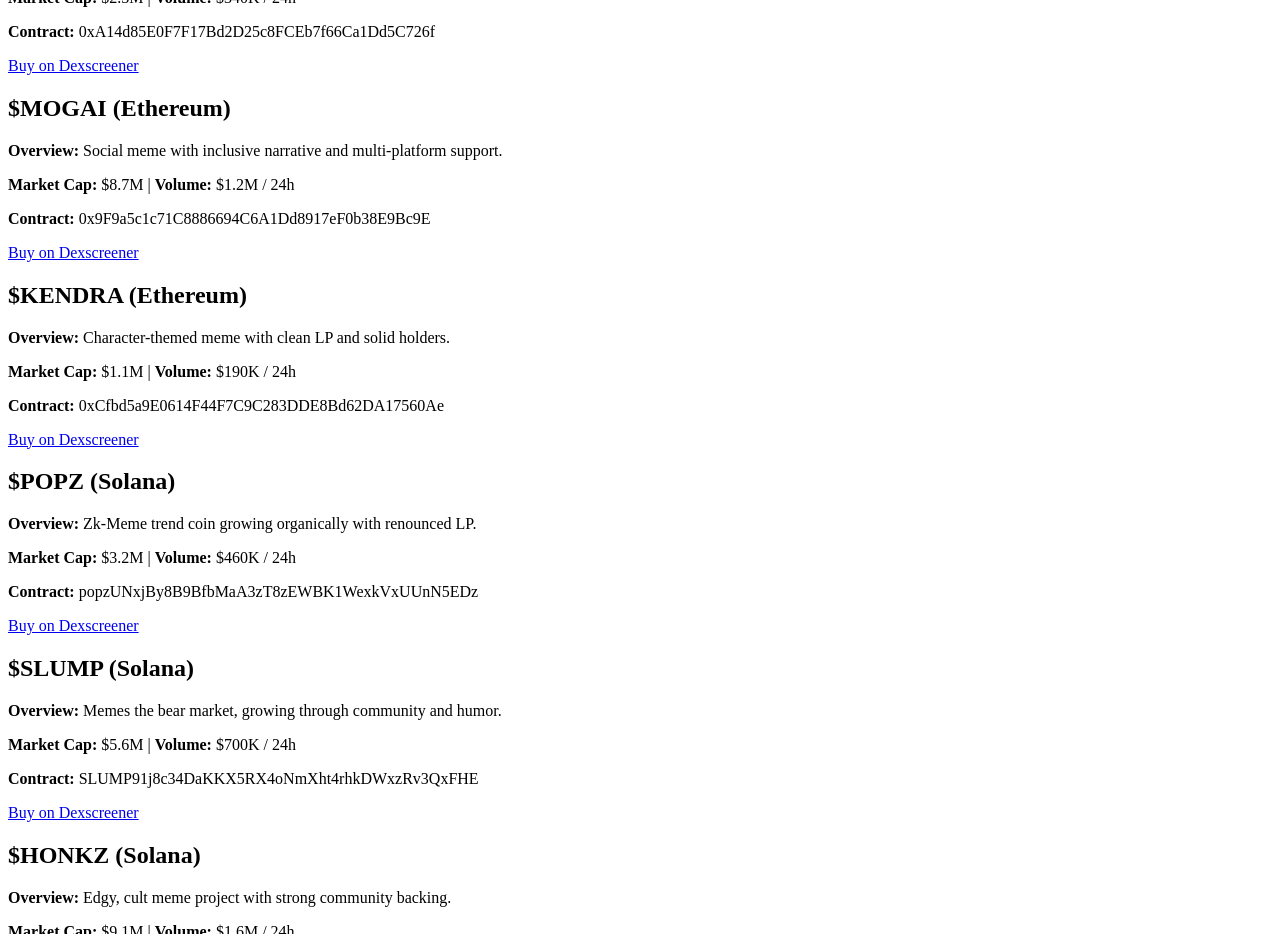
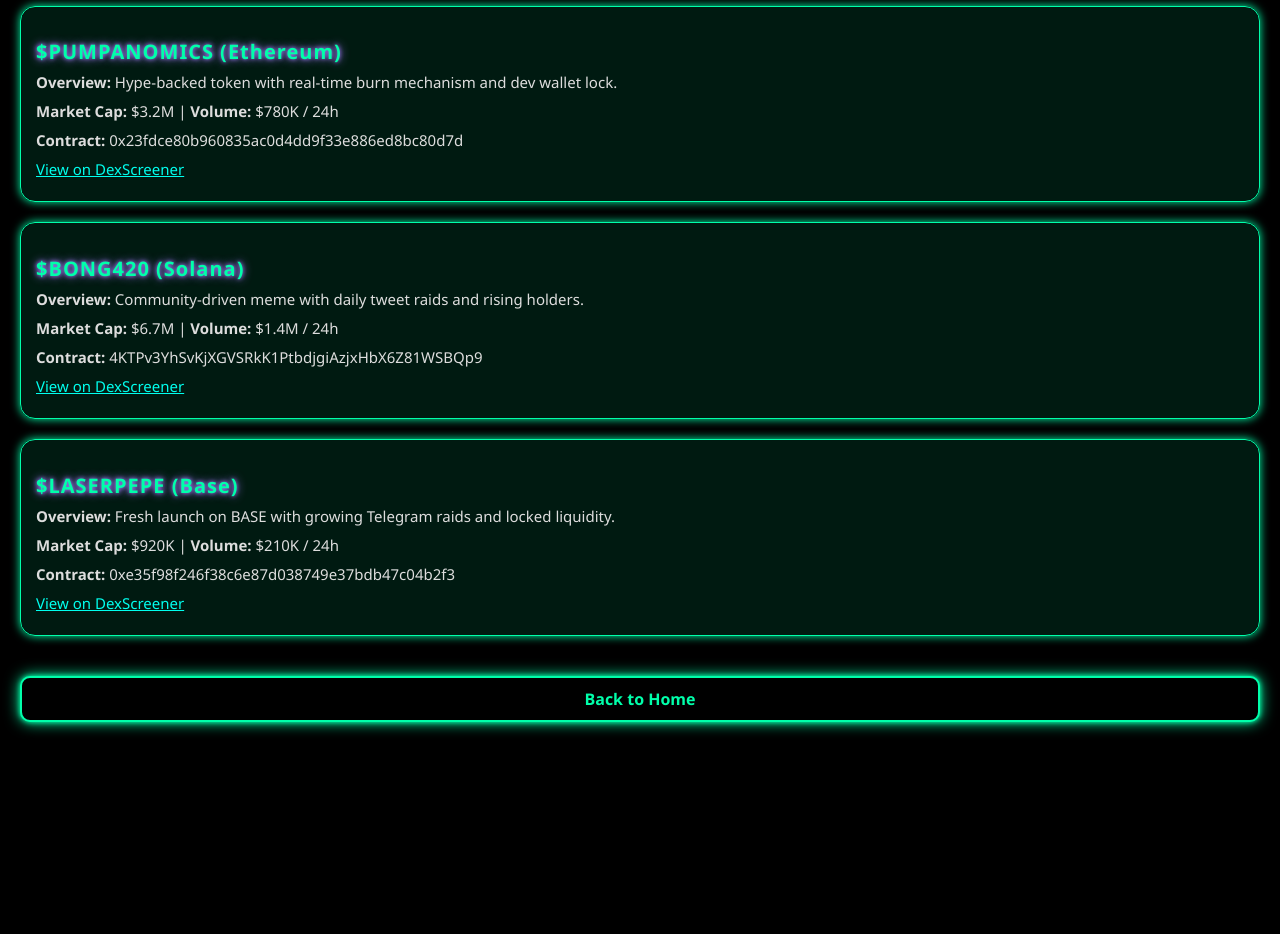
Before and after one commit to SinaDali/OrbitalScan, a website: page public/memecoins.html in a window 1280 px wide. Shown: the part 100-1034 px from the top of the page. After the commit the page ends 882 px from the top, so only its background shows below. Drawn offline with Linux system fonts and the light colour scheme.

Commit message:
pdate files

```diff
--- a/public/memecoins.html
+++ b/public/memecoins.html
@@ -1,63 +1,81 @@
-<div class="section-box">
-  <h2>$POW3R (Ethereum)</h2>
-  <p><strong>Overview:</strong> Safe & audited AI-meme fusion coin with solid backing.</p>
-  <p><strong>Market Cap:</strong> $2.3M | <strong>Volume:</strong> $340K / 24h</p>
-  <p><strong>Contract:</strong> 0xA14d85E0F7F17Bd2D25c8FCEb7f66Ca1Dd5C726f</p>
-  <p><a href="https://dexscreener.com/ethereum/0xa14d85e0f7f17bd2d25c8fceb7f66ca1dd5c726f" target="_blank">Buy on Dexscreener</a></p>
-</div>
+<!DOCTYPE html>
+<html lang="en">
+<head>
+  <meta charset="UTF-8" />
+  <meta name="viewport" content="width=device-width, initial-scale=1.0"/>
+  <title>Memecoin Radar</title>
+  <link rel="stylesheet" href="style.css" />
+  <style>
+    body {
+      background-color: #000;
+      font-family: 'Segoe UI', Tahoma, Geneva, Verdana, sans-serif;
+      color: #00ffcc;
+      padding: 20px;
+    }
+    .token-box {
+      border: 1px solid #00ffaa;
+      border-radius: 15px;
+      padding: 15px;
+      margin-bottom: 20px;
+      background: rgba(0, 255, 170, 0.1);
+      box-shadow: 0 0 10px #00ffaa;
+    }
+    h2 {
+      color: #00ffaa;
+      font-size: 20px;
+      margin-bottom: 5px;
+    }
+    p {
+      font-size: 15px;
+      line-height: 1.6;
+      margin: 5px 0;
+    }
+    a {
+      color: #00ffee;
+      text-decoration: underline;
+    }
+    .back-btn {
+      display: block;
+      margin: 40px auto;
+      padding: 10px 20px;
+      background-color: black;
+      color: #00ffaa;
+      border: 2px solid #00ffaa;
+      border-radius: 10px;
+      text-align: center;
+      font-weight: bold;
+      text-decoration: none;
+      box-shadow: 0 0 5px #00ffaa, 0 0 15px #00ffaa;
+    }
+  </style>
+</head>
+<body>
+  <h1 style="text-align: center; color: #00ffaa;">Memecoin Radar</h1>
 
-<div class="section-box">
-  <h2>$MOGAI (Ethereum)</h2>
-  <p><strong>Overview:</strong> Social meme with inclusive narrative and multi-platform support.</p>
-  <p><strong>Market Cap:</strong> $8.7M | <strong>Volume:</strong> $1.2M / 24h</p>
-  <p><strong>Contract:</strong> 0x9F9a5c1c71C8886694C6A1Dd8917eF0b38E9Bc9E</p>
-  <p><a href="https://dexscreener.com/ethereum/0x9f9a5c1c71c8886694c6a1dd8917ef0b38e9bc9e" target="_blank">Buy on Dexscreener</a></p>
-</div>
+  <div class="token-box">
+    <h2>$PUMPANOMICS (Ethereum)</h2>
+    <p><strong>Overview:</strong> Hype-backed token with real-time burn mechanism and dev wallet lock.</p>
+    <p><strong>Market Cap:</strong> $3.2M | <strong>Volume:</strong> $780K / 24h</p>
+    <p><strong>Contract:</strong> 0x23fdce80b960835ac0d4dd9f33e886ed8bc80d7d</p>
+    <p><a href="https://dexscreener.com/ethereum/0x23fdce80b960835ac0d4dd9f33e886ed8bc80d7d" target="_blank">View on DexScreener</a></p>
+  </div>
 
-<div class="section-box">
-  <h2>$KENDRA (Ethereum)</h2>
-  <p><strong>Overview:</strong> Character-themed meme with clean LP and solid holders.</p>
-  <p><strong>Market Cap:</strong> $1.1M | <strong>Volume:</strong> $190K / 24h</p>
-  <p><strong>Contract:</strong> 0xCfbd5a9E0614F44F7C9C283DDE8Bd62DA17560Ae</p>
-  <p><a href="https://dexscreener.com/ethereum/0xcfbd5a9e0614f44f7c9c283dde8bd62da17560ae" target="_blank">Buy on Dexscreener</a></p>
-</div>
+  <div class="token-box">
+    <h2>$BONG420 (Solana)</h2>
+    <p><strong>Overview:</strong> Community-driven meme with daily tweet raids and rising holders.</p>
+    <p><strong>Market Cap:</strong> $6.7M | <strong>Volume:</strong> $1.4M / 24h</p>
+    <p><strong>Contract:</strong> 4KTPv3YhSvKjXGVSRkK1PtbdjgiAzjxHbX6Z81WSBQp9</p>
+    <p><a href="https://dexscreener.com/solana/4KTPv3YhSvKjXGVSRkK1PtbdjgiAzjxHbX6Z81WSBQp9" target="_blank">View on DexScreener</a></p>
+  </div>
 
-<div class="section-box">
-  <h2>$POPZ (Solana)</h2>
-  <p><strong>Overview:</strong> Zk-Meme trend coin growing organically with renounced LP.</p>
-  <p><strong>Market Cap:</strong> $3.2M | <strong>Volume:</strong> $460K / 24h</p>
-  <p><strong>Contract:</strong> popzUNxjBy8B9BfbMaA3zT8zEWBK1WexkVxUUnN5EDz</p>
-  <p><a href="https://dexscreener.com/solana/popzUNxjBy8B9BfbMaA3zT8zEWBK1WexkVxUUnN5EDz" target="_blank">Buy on Dexscreener</a></p>
-</div>
+  <div class="token-box">
+    <h2>$LASERPEPE (Base)</h2>
+    <p><strong>Overview:</strong> Fresh launch on BASE with growing Telegram raids and locked liquidity.</p>
+    <p><strong>Market Cap:</strong> $920K | <strong>Volume:</strong> $210K / 24h</p>
+    <p><strong>Contract:</strong> 0xe35f98f246f38c6e87d038749e37bdb47c04b2f3</p>
+    <p><a href="https://dexscreener.com/base/0xe35f98f246f38c6e87d038749e37bdb47c04b2f3" target="_blank">View on DexScreener</a></p>
+  </div>
 
-<div class="section-box">
-  <h2>$SLUMP (Solana)</h2>
-  <p><strong>Overview:</strong> Memes the bear market, growing through community and humor.</p>
-  <p><strong>Market Cap:</strong> $5.6M | <strong>Volume:</strong> $700K / 24h</p>
-  <p><strong>Contract:</strong> SLUMP91j8c34DaKKX5RX4oNmXht4rhkDWxzRv3QxFHE</p>
-  <p><a href="https://dexscreener.com/solana/slump91j8c34dakkx5rx4onmxht4rhkdwxzrv3qxfhe" target="_blank">Buy on Dexscreener</a></p>
-</div>
-
-<div class="section-box">
-  <h2>$HONKZ (Solana)</h2>
-  <p><strong>Overview:</strong> Edgy, cult meme project with strong community backing.</p>
-  <p><strong>Market Cap:</strong> $9.1M | <strong>Volume:</strong> $1.6M / 24h</p>
-  <p><strong>Contract:</strong> HONKZ88FeXkG1aKvYUTVm9NPo9ntrbMTfFujVg4SKBo</p>
-  <p><a href="https://dexscreener.com/solana/honkz88fexkg1akvyutvm9npo9ntrbmtffujvg4skbo" target="_blank">Buy on Dexscreener</a></p>
-</div>
-
-<div class="section-box">
-  <h2>$ZUNKO (Ethereum)</h2>
-  <p><strong>Overview:</strong> Viral anime-themed memecoin with safe dev and cute brand.</p>
-  <p><strong>Market Cap:</strong> $4.4M | <strong>Volume:</strong> $610K / 24h</p>
-  <p><strong>Contract:</strong> 0xAeFe5AaC213A4651Ef41B2541Ae0FfB7DcC36Ce7</p>
-  <p><a href="https://dexscreener.com/ethereum/0xaefe5aac213a4651ef41b2541ae0ffb7dcc36ce7" target="_blank">Buy on Dexscreener</a></p>
-</div>
-
-<div class="section-box">
-  <h2>$BLITZY (Solana)</h2>
-  <p><strong>Overview:</strong> Lightning-fast meme based on viral reaction gifs, trending fast.</p>
-  <p><strong>Market Cap:</strong> $6.2M | <strong>Volume:</strong> $800K / 24h</p>
-  <p><strong>Contract:</strong> BLITZYqK98hKfKrZddWhDY7sKxoQq4SceQ4ovE1oPVU</p>
-  <p><a href="https://dexscreener.com/solana/blitzyqk98hkfkrzddwhdy7skxoq4sceq4ove1opvu" target="_blank">Buy on Dexscreener</a></p>
-</div>
+  <a href="index.html" class="back-btn">Back to Home</a>
+</body>
+</html>
```
